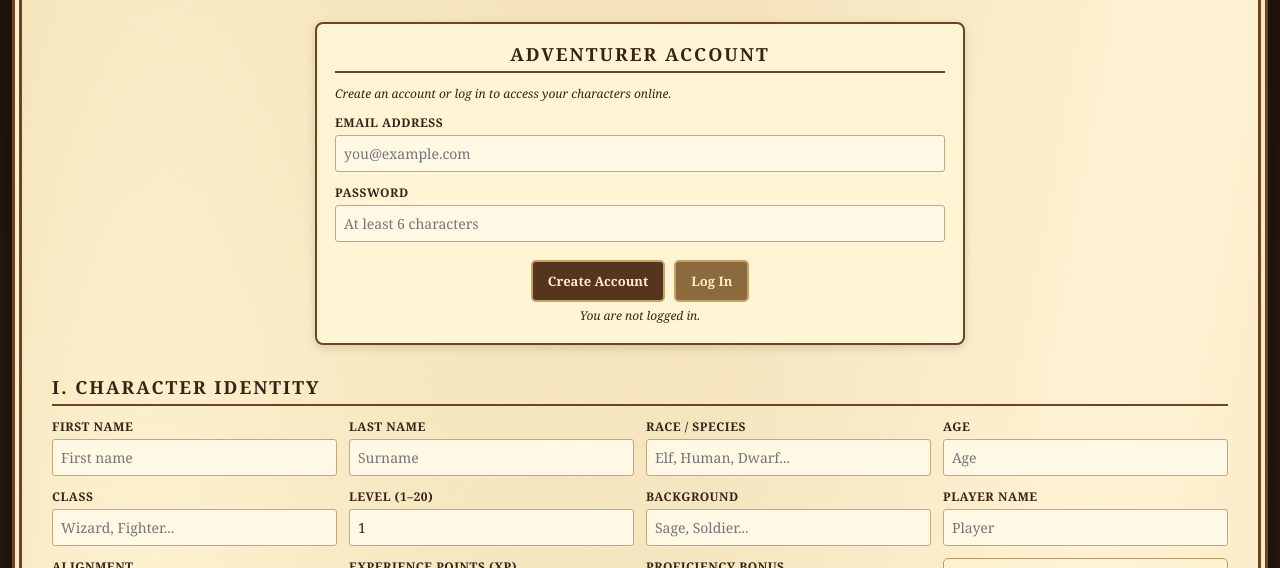
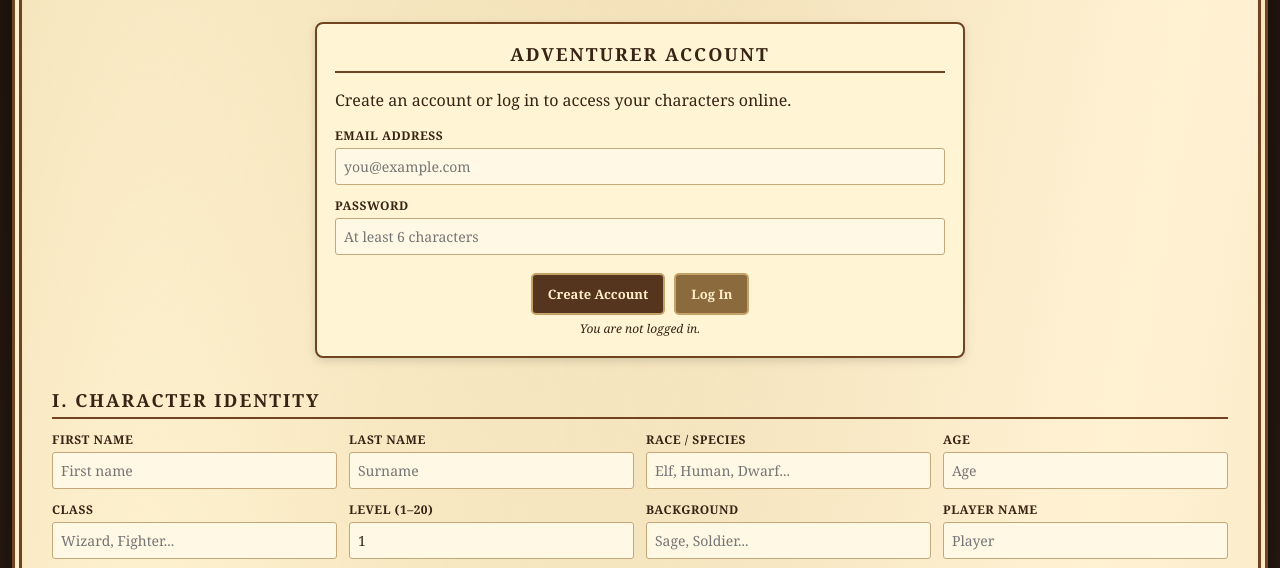
Before and after one commit to Stinkegel2/dnd-character-sheet, a plain HTML site: page index.html in a window 1280 px wide. Shown: the part 197-765 px from the top of the page. Drawn offline with nearby package versions, Linux system fonts and the light colour scheme.

Commit message:
Updated some codes
Added authentication if it works.

```diff
--- a/index.html
+++ b/index.html
@@ -13,22 +13,20 @@
         <div class="ornament">❧ ✦ ❧</div>
         <h1>Adventurer's Scroll</h1>
 
+
 <div class="subtitle">A Chronicle of Heroes, Legends &amp; Destinies</div>
 
-<!-- USER ACCOUNT -->
 <section class="account-panel">
     <h2>Adventurer Account</h2>
 
     <div id="authLoggedOut">
-        <p class="hint">Create an account or log in to access your characters online.</p>
+        <p>Create an account or log in to access your characters online.</p>
 
         <label for="authEmail">Email Address</label>
-        <input id="authEmail" type="email" placeholder="you@example.com"
-            autocomplete="email">
+        <input id="authEmail" type="email" placeholder="you@example.com">
 
         <label for="authPassword">Password</label>
-        <input id="authPassword" type="password" placeholder="At least 6 characters"
-            autocomplete="current-password">
+        <input id="authPassword" type="password" placeholder="At least 6 characters">
 
         <div class="buttonrow">
             <button type="button" onclick="signUp()">Create Account</button>
@@ -39,13 +37,10 @@
     <div id="authLoggedIn" hidden>
         <p>You are logged in as:</p>
         <strong id="authUserEmail"></strong>
-
-        <div class="buttonrow">
-            <button type="button" class="danger" onclick="signOut()">Log Out</button>
-        </div>
+        <button type="button" class="danger" onclick="signOut()">Log Out</button>
     </div>
 
-    <p id="authStatus" class="hint" role="status" aria-live="polite">
+    <p id="authStatus" class="hint" role="status">
         Connecting to account services...
     </p>
 </section>
```
